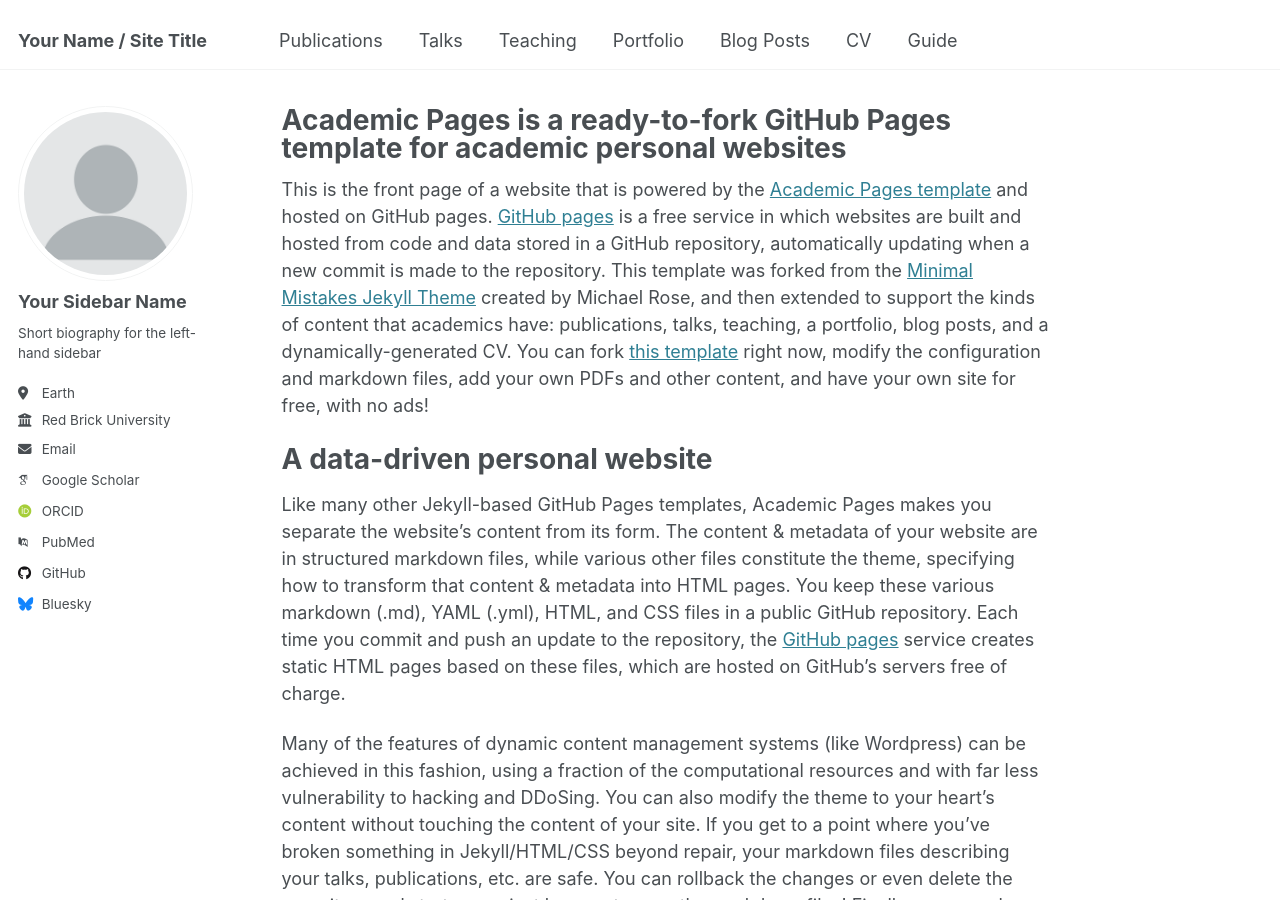
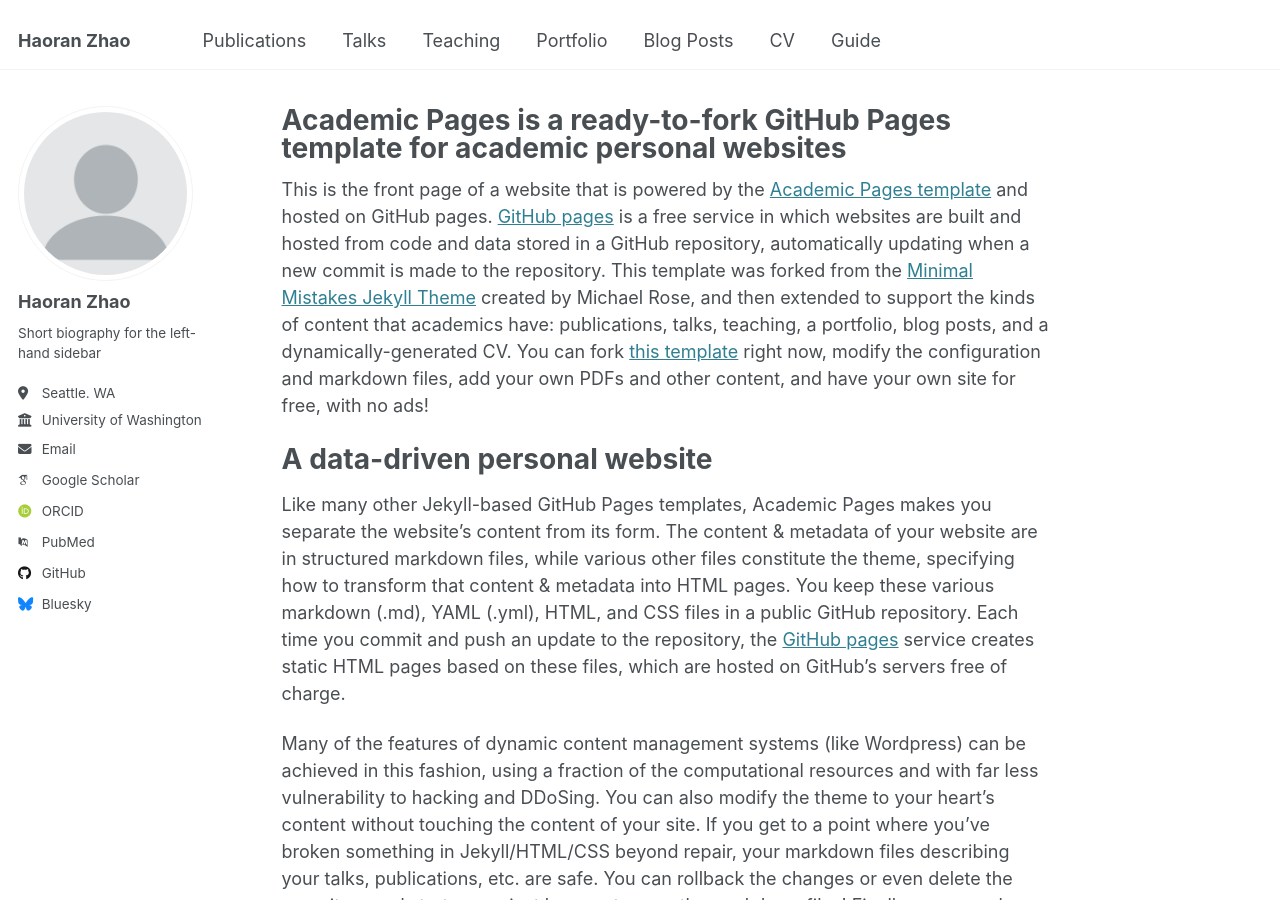
Before and after one commit to hrjzhao/hrjzhao.github.io, a Jekyll site: the page built from _pages/about.md, in a window 1280 px wide and 900 px high. Built offline with Jekyll 4.4.1, drawn with Linux system fonts in a browser that asks for light colours; some web fonts are replaced.

Commit message:
Update _config.yml

```diff
--- a/_config.yml
+++ b/_config.yml
@@ -9,7 +9,7 @@
 # Basic Site Settings
 locale                   : "en-US"
 site_theme               : "default"
-title                    : "Your Name / Site Title"
+title                    : "Haoran Zhao"
 title_separator          : "-"
 name                     : &name "Your Name"
 description              : &description "personal description"
@@ -23,13 +23,13 @@
 author:
   # Biographic information
   avatar           : "profile.png"
-  name             : "Your Sidebar Name"
+  name             : "Haoran Zhao"
   pronouns         : # example: "she/her"
   bio              : "Short biography for the left-hand sidebar"
-  location         : "Earth"
-  employer         : "Red Brick University"
+  location         : "Seattle. WA"
+  employer         : "University of Washington"
   uri              : # URL
-  email            : "none@example.org"
+  email            : "hjzhao@uw.edu"
 
   # Academic websites
   arxiv            : # URL - Update with the correct link to your profile
```
